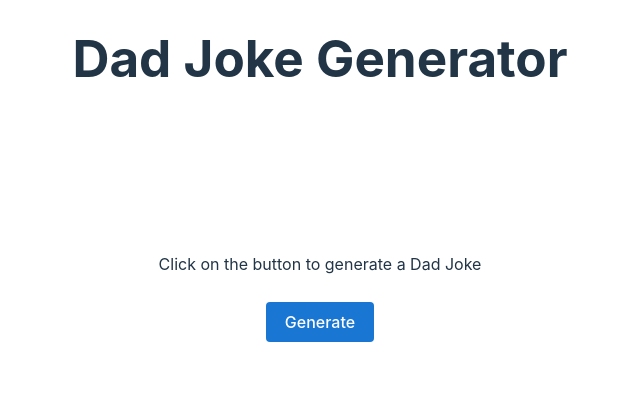
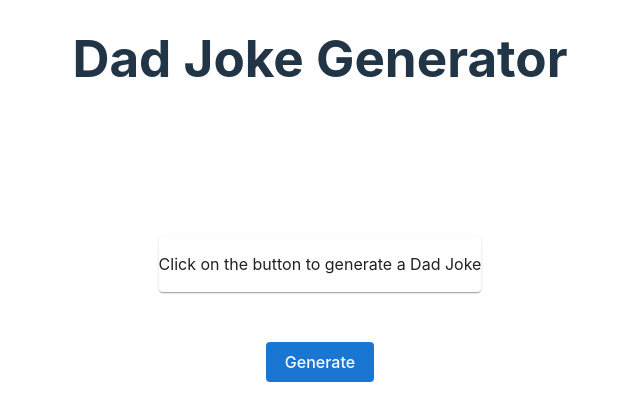
Before and after one commit to zoyron/dad-joke-generator, a React (Vite) app: page / in a window 1280 px wide. Shown: the top 420 px of the page, without its empty margins (320-960 px from the left). Built offline with nearby package versions, Linux system fonts and the light colour scheme.

Commit message:
added: footer component

```diff
--- a/src/Dadjokes.jsx
+++ b/src/Dadjokes.jsx
@@ -1,5 +1,6 @@
 import React from "react";
 import { useState } from "react";
+import { Card, CardActions } from "@mui/material";
 import Button from "./Button";
 import { getDadJoke } from "./services/jokeService";
 
@@ -19,8 +20,11 @@ export default function Dadjokes() {
     <div className="container">
       <h1>Dad Joke Generator</h1>
       <div className="joke-container">
-        <p>{joke}</p>
+        <Card>
+          <p>{joke}</p>
+        </Card>
       </div>
+
       <div className="pushButton">
         <Button onClick={generateJoke} text="Generate" />
       </div>
--- a/src/index.css
+++ b/src/index.css
@@ -45,13 +45,13 @@ h1 {
 
 button {
   border-radius: 4px;
+  margin-top: 40px;
   border: none;
   padding: 0.6em 1.2em;
   font-size: 1em;
   font-weight: 500;
   font-family: inherit;
   background-color: #1976d2;
-  /* Material UI primary blue */
   color: white;
   cursor: pointer;
   transition: background-color 0.3s;
```
Also changed, not shown: src/Footer.jsx (added).
